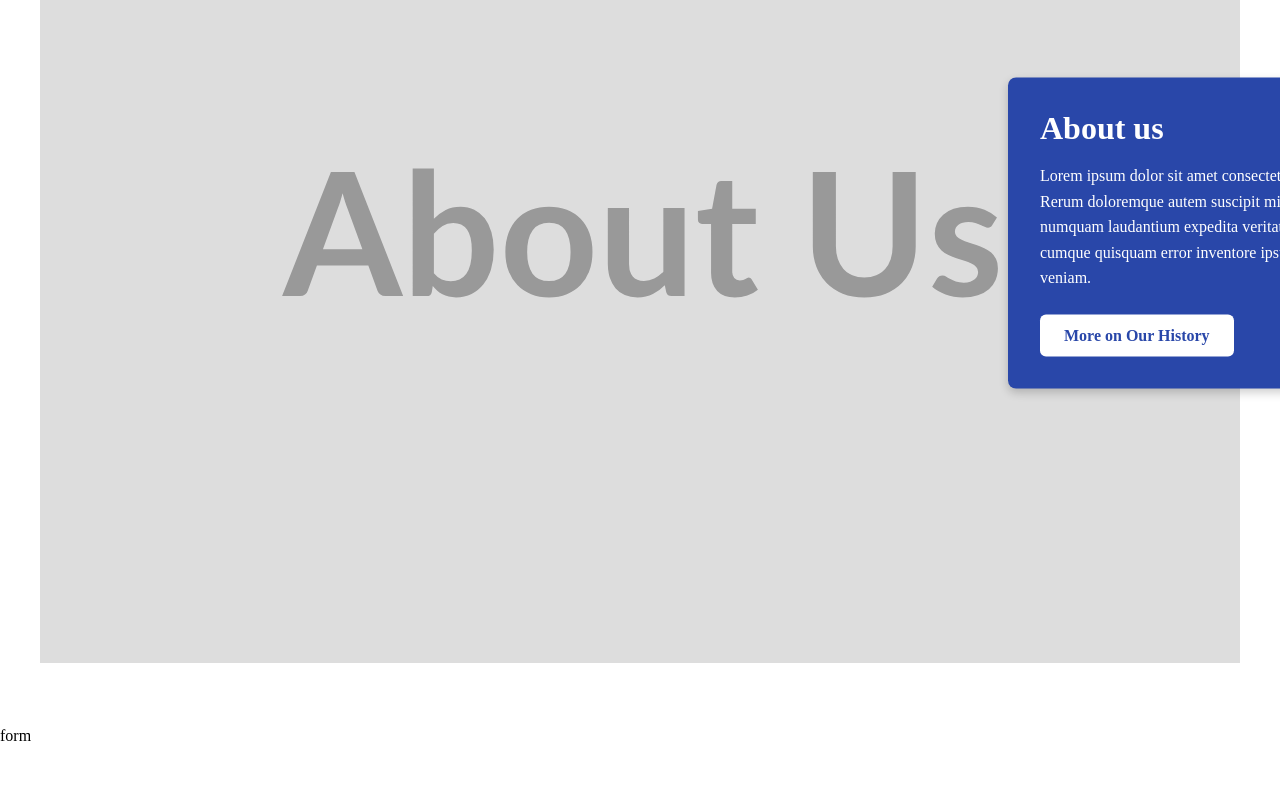
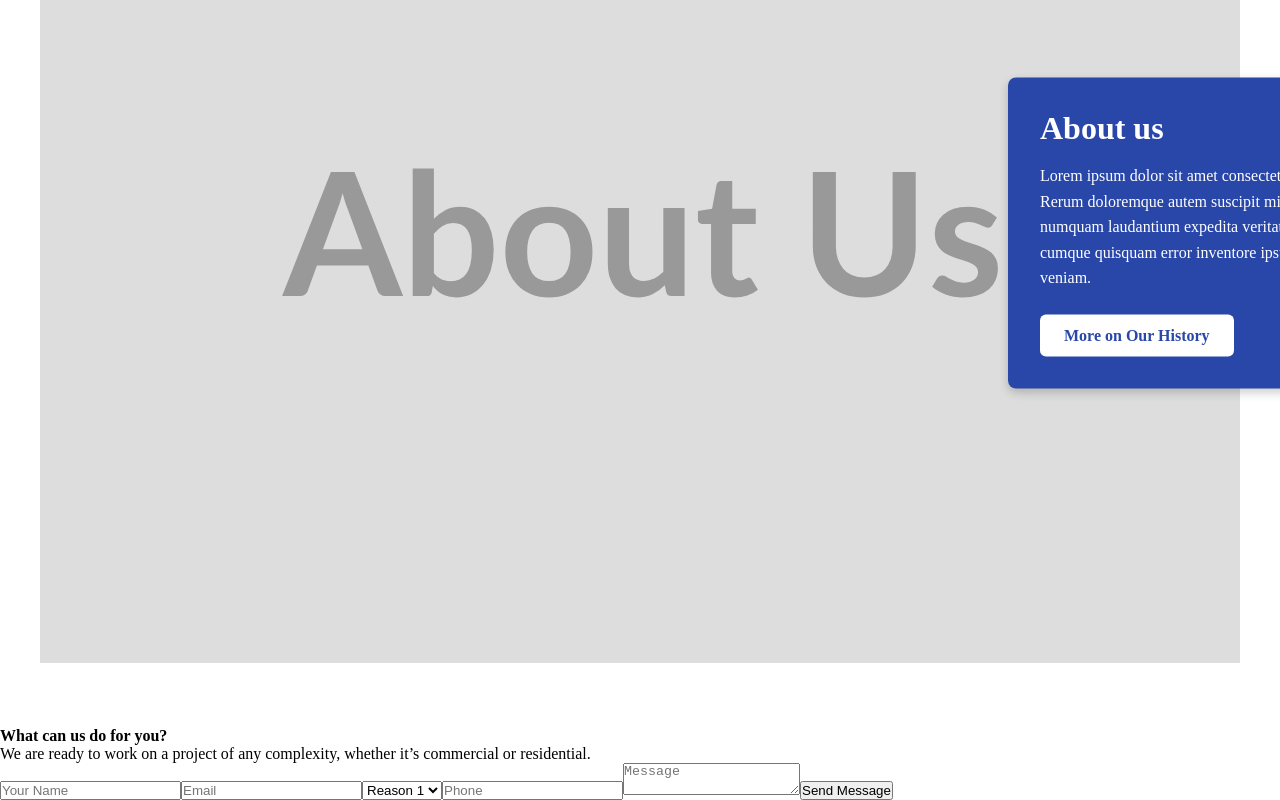
Before and after one commit to GabrielCorona2001/NextLandingPage, a Next.js app: page / in a window 1280 px wide. Shown: the part 1252-2052 px from the top of the page. Before the commit the page ends 1997 px from the top, so only its background shows below. Built offline with nearby package versions, Linux system fonts and the light colour scheme.

Commit message:
feat(form): form skeleton

```diff
--- a/src/app/page.tsx
+++ b/src/app/page.tsx
@@ -2,7 +2,7 @@ import { Main } from "next/document";
 import MainBanner from "./ui/mainBanner/MainBanner";
 import { CardsWrapper } from "./ui/cards/CardsWrapper";
 import { SectionAboutUs } from "./ui/sectionAboutUs/SectionAboutUs";
-import { Form } from "./ui/form/Form";
+import { FormWrapper } from "./ui/form/FormWrapper";
 
 export default function Home() {
   return (
@@ -11,7 +11,7 @@ export default function Home() {
       <MainBanner />
       <CardsWrapper />
       <SectionAboutUs />
-      <Form />
+      <FormWrapper   />
     </>
   );
 }
--- a/src/app/ui/form/Form.tsx
+++ b/src/app/ui/form/Form.tsx
@@ -1,8 +1,27 @@
+"use client";
+import React from "react";
 export function Form() {
 
 
+
+
+
+
     return (
+    <form>
 
-        <div>form</div>
+        <input type="text" placeholder="Your Name" />
+        <input type="email" placeholder="Email" />
+        <select name="reasonForContact" id="reasonForContact">
+            <option value="reason1">Reason 1</option>
+            <option value="reason2">Reason 2</option>
+            <option value="reason3">Reason 3</option>
+            <option value="reason4">Reason 4</option>
+        </select>
+
+        <input type="text" placeholder="Phone" />
+        <textarea placeholder="Message"></textarea>
+        <button type="submit">Send Message</button>
+    </form>
     )
-}
+    }
--- /dev/null
+++ b/src/app/ui/form/FormWrapper.tsx
@@ -0,0 +1,20 @@
+import React from "react";
+
+import { Form } from "./Form";
+export function FormWrapper() {
+
+
+
+
+
+    return (
+
+        <div>
+            <h4>What can us do for you?</h4>
+            <p>We are ready to work on a project of any complexity, whether it’s commercial or residential.</p>
+
+          <Form />
+
+        </div>
+    )
+}
```
